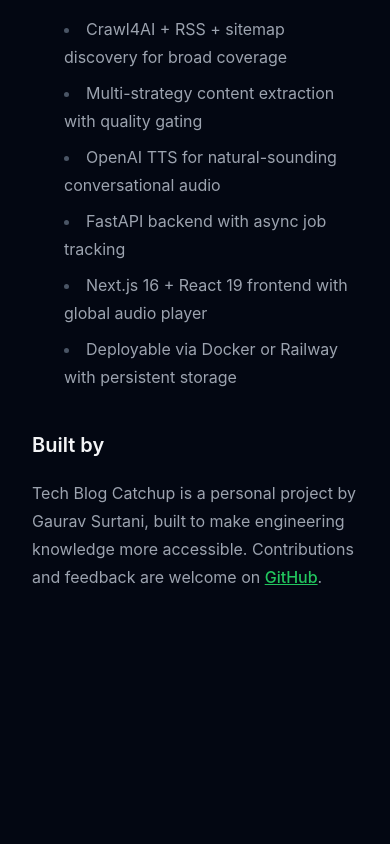
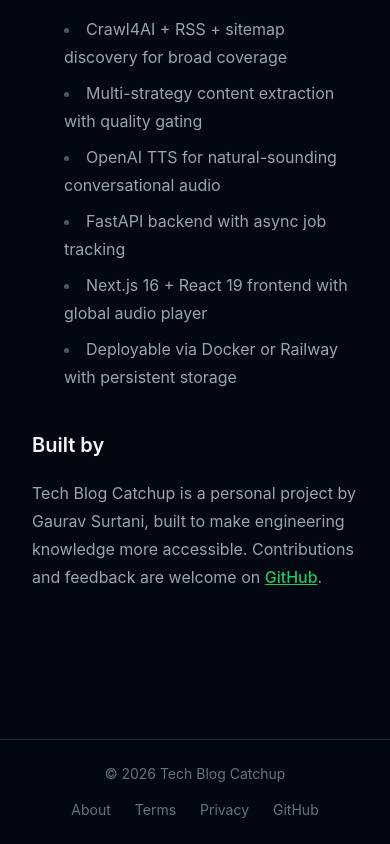
Before and after one commit to gauravsurtani/tech-blog-catchup, a Next.js app in the folder frontend/: page /about in a window 390 px wide. Shown: the part 1514-2358 px from the top of the page. Before the commit the page ends 2253 px from the top, so only its background shows below. Built offline with nearby package versions, Linux system fonts and the light colour scheme; no server answers.

Commit message:
feat: add site footer with about, terms, and privacy links (#40)
- Create Footer component with legal links, GitHub link, and copyright
- Responsive layout: stacked mobile, row desktop
- Added to layout.tsx above audio player

Closes #32

```diff
--- a/frontend/src/app/layout.tsx
+++ b/frontend/src/app/layout.tsx
@@ -6,6 +6,7 @@
 import { AudioPlayerProvider } from "@/hooks/useAudioPlayer";
 import AudioPlayer from "@/components/AudioPlayer";
 import GenerationBanner from "@/components/GenerationBanner";
+import Footer from "@/components/Footer";
 
 export const metadata: Metadata = {
   title: "Tech Blog Catchup",
@@ -35,6 +36,7 @@
             <main className="flex-1 max-w-7xl mx-auto w-full px-4 sm:px-6 lg:px-8 py-8 pb-24">
               {children}
             </main>
+            <Footer />
             <AudioPlayer />
           </AudioPlayerProvider>
         </ThemeProvider>
--- /dev/null
+++ b/frontend/src/components/Footer.tsx
@@ -0,0 +1,43 @@
+import Link from "next/link";
+
+export default function Footer() {
+  return (
+    <footer className="border-t border-gray-800 mt-auto">
+      <div className="max-w-7xl mx-auto px-4 sm:px-6 lg:px-8 py-6">
+        <div className="flex flex-col sm:flex-row items-center justify-between gap-4">
+          <p className="text-sm text-gray-500">
+            &copy; {new Date().getFullYear()} Tech Blog Catchup
+          </p>
+          <nav className="flex items-center gap-6">
+            <Link
+              href="/about"
+              className="text-sm text-gray-500 hover:text-gray-300 transition-colors"
+            >
+              About
+            </Link>
+            <Link
+              href="/terms"
+              className="text-sm text-gray-500 hover:text-gray-300 transition-colors"
+            >
+              Terms
+            </Link>
+            <Link
+              href="/privacy"
+              className="text-sm text-gray-500 hover:text-gray-300 transition-colors"
+            >
+              Privacy
+            </Link>
+            <a
+              href="https://github.com/gauravsurtani/tech-blog-catchup"
+              target="_blank"
+              rel="noopener noreferrer"
+              className="text-sm text-gray-500 hover:text-gray-300 transition-colors"
+            >
+              GitHub
+            </a>
+          </nav>
+        </div>
+      </div>
+    </footer>
+  );
+}
```
